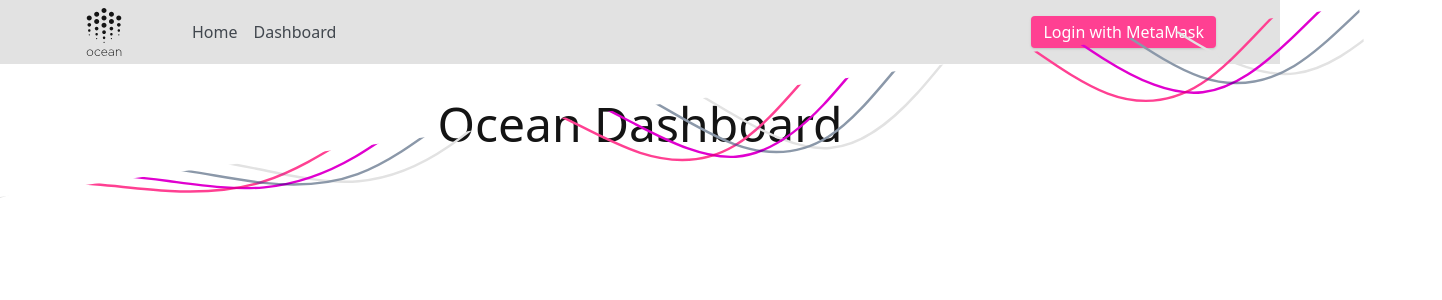
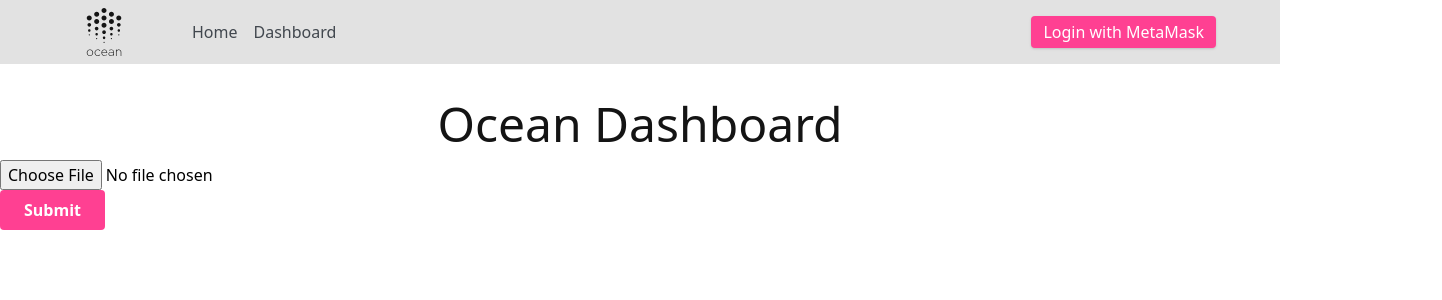
Before and after one commit to may-moff/ocean-protocol-dashboard-frontend, a React (Create React App) app: page / in a window 1280 px wide. Shown: the top 300 px of the page, 1442 px wide, since content can reach past the window. Built offline with nearby package versions, Linux system fonts and the light colour scheme; what web3 would draw is missing.

Commit message:
added file preview and upload

```diff
--- /dev/null
+++ b/src/components/DisplayText.js
@@ -0,0 +1,74 @@
+import log from '../Assets/algorithm.log';
+import { useState, useEffect } from 'react';
+import axios from 'axios';
+import ButtonPrimary from './ButtonPrimary';
+
+const DisplayText = () => {
+  const [content, setContent] = useState({});
+  const [selectedFile, setSelectedFile] = useState(null);
+  const [displayUrl, setDisplayUrl] = useState(null);
+
+  useEffect(() => console.log(content, displayUrl), [content, displayUrl]);
+
+  function getFormattedTime() {
+    const today = new Date();
+    const y = today.getFullYear();
+    // JavaScript months are 0-based.
+    const m = today.getMonth() + 1;
+    const d = today.getDate();
+    const h = today.getHours();
+    const mi = today.getMinutes();
+    const s = today.getSeconds();
+    return y + '-' + m + '-' + d + '-' + h + '-' + mi + '-' + s;
+  }
+
+  const handleSubmit = async (e) => {
+    e.preventDefault();
+    console.log(selectedFile);
+    const fileName = `${getFormattedTime()}`;
+    const fileExtension = selectedFile.name.split('.').pop();
+    let formdata = new FormData();
+    formdata.append('logBlob', selectedFile, `${fileName}.${fileExtension}`);
+
+    const httpRequestOptions = {
+      url: `http://localhost:8000/api/test/upload`,
+      method: 'POST',
+      data: formdata,
+      headers: new Headers({
+        enctype: 'multipart/form-data',
+      }),
+    };
+
+    await axios(httpRequestOptions)
+      .then((response) => {
+        setContent(response.data);
+      })
+      .catch((error) => console.error(error));
+  };
+
+  const handleSelect = (e) => {
+    setSelectedFile(e.target.files[0]);
+    setDisplayUrl({
+      file: URL.createObjectURL(e.target.files[0]),
+    });
+  };
+
+  return (
+    <div>
+      <form>
+        <input type="file" onChange={handleSelect} />
+        <ButtonPrimary function={handleSubmit} name="Submit" />
+      </form>
+      {displayUrl && (
+        <iframe
+          src={displayUrl.file}
+          title="file preview"
+          height="600px"
+          width="500px"
+        />
+      )}
+    </div>
+  );
+};
+
+export default DisplayText;
--- a/src/components/Home.jsx
+++ b/src/components/Home.jsx
@@ -2,6 +2,7 @@ import React from 'react';
 import jellyfish from './../Assets/jellyfish-full.svg';
 import wave from './wave/Waves.gif';
 import Waves from './Waves';
+import DisplayText from './DisplayText';
 
 function Home() {
   return (
@@ -12,7 +13,8 @@ function Home() {
         </h1>
         {/* <img className="w-full" src={wave} alt="wave" /> */}
       </div>
-      <Waves />
+      {/* <Waves /> */}
+      <DisplayText />
       <div>
         <p className="font-fsbase"></p>
       </div>
```
Also changed, not shown: 1 other file (tests, documents, lock files or other folders).
